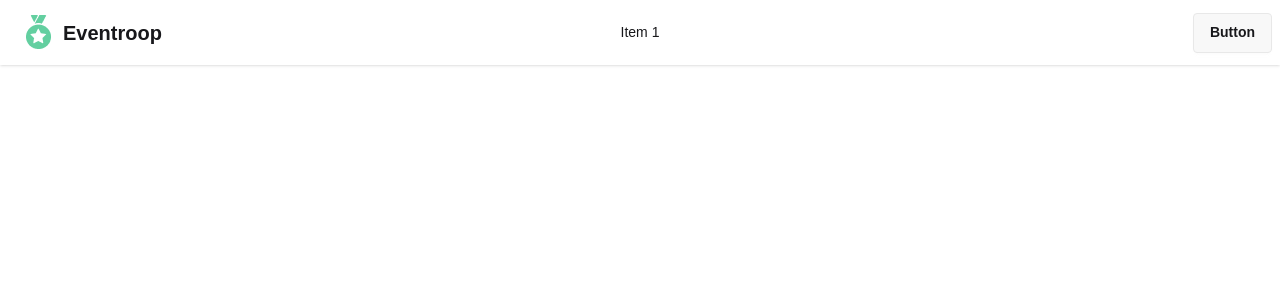
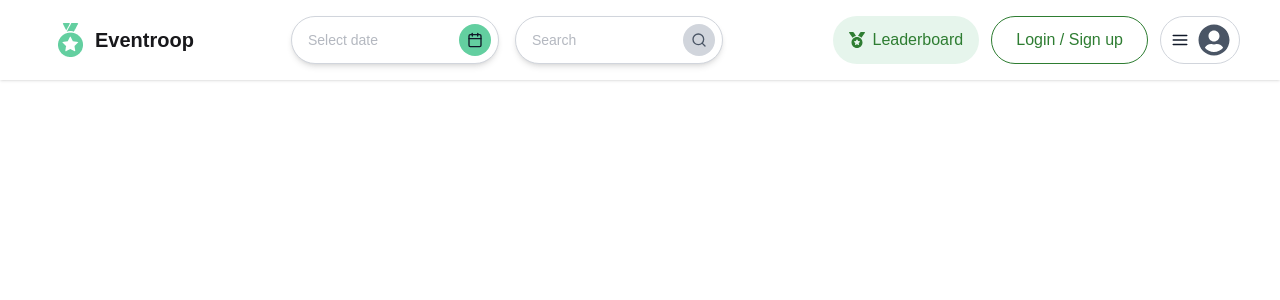
Before and after one commit to ornobaadi/Eventroop, a React (Vite) app: page / in a window 1280 px wide. Shown: the top 300 px of the page. Built offline with nearby package versions, Linux system fonts and the light colour scheme.

Commit message:
Navbar completed

```diff
--- a/index.html
+++ b/index.html
@@ -9,5 +9,7 @@
   <body class="satoshi">
     <div id="root"></div>
     <script type="module" src="/src/main.jsx"></script>
+    <script type="module" src="https://unpkg.com/cally"></script>
+
   </body>
 </html>
--- a/package.json
+++ b/package.json
@@ -11,10 +11,12 @@
   },
   "dependencies": {
     "@tailwindcss/vite": "^4.1.4",
+    "cally": "^0.8.0",
     "localforage": "^1.10.0",
     "match-sorter": "^8.0.0",
     "react": "^19.0.0",
     "react-dom": "^19.0.0",
+    "react-icons": "^5.5.0",
     "react-router-dom": "^7.5.3",
     "sort-by": "^1.2.0",
     "tailwindcss": "^4.1.4"
--- a/src/shared/Navbar.jsx
+++ b/src/shared/Navbar.jsx
@@ -1,37 +1,165 @@
-import React from 'react';
+import React, { useState, useEffect, useRef } from 'react';
+import { createPortal } from 'react-dom';
+import { FaMedal, FaUserCircle } from 'react-icons/fa';
+import { FiCalendar, FiSearch, FiMenu, FiUser } from 'react-icons/fi'; // Added FiMenu, FiUser
+import { GiTrophy } from 'react-icons/gi'; // Added GiTrophy for Leaderboard
 
 const Navbar = () => {
-    const links =
-    <li><a>Item 1</a></li>
+    const [selectedDate, setSelectedDate] = useState('');
+    const [isCalendarOpen, setIsCalendarOpen] = useState(false);
+    const [buttonPosition, setButtonPosition] = useState({ top: 0, left: 0 });
+    const calendarRef = useRef(null);
+    const dateInputRef = useRef(null);
+    const searchInputRef = useRef(null);
+
+    // Handle date selection
+    const handleDateChange = (event) => {
+        setSelectedDate(event.target.value);
+        setIsCalendarOpen(false);
+    };
+
+    // Toggle calendar visibility and calculate date input position
+    const toggleCalendar = () => {
+        if (dateInputRef.current) {
+            const rect = dateInputRef.current.getBoundingClientRect();
+            setButtonPosition({
+                top: rect.bottom + window.scrollY,
+                left: rect.left + window.scrollX,
+            });
+        }
+        setIsCalendarOpen((prev) => !prev);
+    };
+
+    // Close calendar when clicking outside
+    useEffect(() => {
+        const handleClickOutside = (event) => {
+            if (
+                calendarRef.current &&
+                !calendarRef.current.contains(event.target) &&
+                dateInputRef.current &&
+                !dateInputRef.current.contains(event.target)
+            ) {
+                setIsCalendarOpen(false);
+            }
+        };
+
+        document.addEventListener('click', handleClickOutside);
+        return () => {
+            document.removeEventListener('click', handleClickOutside);
+        };
+    }, []);
+
+    // Calendar dialog component using a Portal
+    const CalendarDialog = () => (
+        <div
+            ref={calendarRef}
+            className={`dropdown bg-base-100 rounded-box shadow-lg ${isCalendarOpen ? 'block' : 'hidden'
+                }`}
+            style={{
+                position: 'absolute',
+                top: `${buttonPosition.top}px`,
+                left: `${buttonPosition.left}px`,
+                zIndex: 50,
+            }}
+        >
+            <calendar-date className="cally" onChange={handleDateChange}>
+                <svg
+                    aria-label="Previous"
+                    className="fill-current size-4"
+                    slot="previous"
+                    xmlns="http://www.w3.org/2000/svg"
+                    viewBox="0 0 24 24"
+                >
+                    <path d="M15.75 19.5 8.25 12l7.5-7.5" />
+                </svg>
+                <svg
+                    aria-label="Next"
+                    className="fill-current size-4"
+                    slot="next"
+                    xmlns="http://www.w3.org/2000/svg"
+                    viewBox="0 0 24 24"
+                >
+                    <path d="m8.25 4.5 7.5 7.5-7.5 7.5" />
+                </svg>
+                <calendar-month />
+            </calendar-date>
+        </div>
+    );
 
     return (
         <div>
-            <div className="navbar bg-base-100 shadow-sm">
+            <div className="navbar min-h-20 bg-base-100 shadow-sm px-10">
                 <div className="navbar-start">
-                    <div className="dropdown">
-                        <div tabIndex={0} role="button" className="btn btn-ghost lg:hidden">
-                            <svg xmlns="http://www.w3.org/2000/svg" className="h-5 w-5" fill="none" viewBox="0 0 24 24" stroke="currentColor"> <path strokeLinecap="round" strokeLinejoin="round" strokeWidth="2" d="M4 6h16M4 12h8m-8 6h16" /> </svg>
+                    <a className="btn btn-ghost text-xl flex gap-3">
+                        <img src="/Eventroop.png" alt="Eventroop Logo" />
+                        <h1 className="font-semibold">
+                            Eventroop
+                        </h1>
+                    </a>
+                    <div className="ml-20 flex gap-4">
+                        {/* Date Input */}
+                        <div className="relative">
+                            <input
+                                ref={dateInputRef}
+                                type="text"
+                                className="input rounded-full pr-12 pl-4 w-52 h-12 shadow-md bg-white border border-gray-300 text-gray-500 focus:outline-none focus:ring-2 focus:ring-[#63CFA0] focus:border-transparent"
+                                value={selectedDate || ''}
+                                onClick={toggleCalendar}
+                                onChange={(e) => setSelectedDate(e.target.value)}
+                                placeholder="Select date"
+                                readOnly
+                            />
+                            <span className="absolute right-2 top-1/2 transform -translate-y-1/2">
+                                <span
+                                    onClick={toggleCalendar}
+                                    className="flex items-center justify-center w-8 h-8 bg-[#63CFA0] rounded-full"
+                                >
+                                    <FiCalendar className="text-gray-900 w-4 h-4" />
+                                </span>
+                            </span>
                         </div>
-                        <ul
-                            tabIndex={0}
-                            className="menu menu-sm dropdown-content bg-base-100 rounded-box z-1 mt-3 w-52 p-2 shadow">
-                            {links}
-                        </ul>
+                        {/* Search Input */}
+                        <div className="relative">
+                            <input
+                                ref={searchInputRef}
+                                type="text"
+                                className="input rounded-full pr-12 pl-4 py-2 w-52 h-12 shadow-md bg-white border border-gray-300 text-gray-500 focus:outline-none focus:ring-2 focus:ring-[#63CFA0] focus:border-transparent"
+                                placeholder="Search"
+                            />
+                            <span className="absolute right-2 top-1/2 transform -translate-y-1/2">
+                                <span className="flex items-center justify-center w-8 h-8 bg-gray-300 rounded-full">
+                                    <FiSearch className="text-gray-600 w-4 h-4" />
+                                </span>
+                            </span>
+                        </div>
                     </div>
-                    <a className="btn btn-ghost text-xl flex gap-3">
-                        <img src="/public/Eventroop.png" alt="" />
-                        <h1 className='font-semibold'>Eventroop</h1>
-                    </a>
                 </div>
-                <div className="navbar-center hidden lg:flex">
-                    <ul className="menu menu-horizontal px-1">
-                        {links}
-                    </ul>
-                </div>
-                <div className="navbar-end">
-                    <a className="btn">Button</a>
+                <div className="navbar-end flex gap-3 ">
+                    {/* Leaderboard Button */}
+                    <button
+                        className="flex items-center gap-2 px-4 py-2 h-12 bg-[#E6F5EC] text-[#2E7D32] rounded-full"
+                    >
+                        <FaMedal className="w-4 h-4" />
+                        Leaderboard
+                    </button>
+                    {/* Login / Sign up Button */}
+                    <button
+                        className="px-6 py-2 h-12 bg-white border border-[#2E7D32] text-[#2E7D32] rounded-full"
+                    >
+                        Login / Sign up
+                    </button>
+                    {/* User Profile/Menu Button */}
+                    <div className="flex items-center justify-evenly w-20 h-12 bg-white border border-gray-300 rounded-full overflow-hidden">
+                        <button className="flex items-center justify-center w-5 h-10">
+                            <FiMenu className="w-4.5 h-4.5 text-gray-900" />
+                        </button>
+                        <button className="flex items-center justify-center">
+                            <FaUserCircle className="w-8 h-8 text-gray-600" />
+                        </button>
+                    </div>
                 </div>
             </div>
+            {isCalendarOpen && createPortal(<CalendarDialog />, document.body)}
         </div>
     );
 };
```
Also changed, not shown: 2 other files (tests, documents, lock files or other folders).
